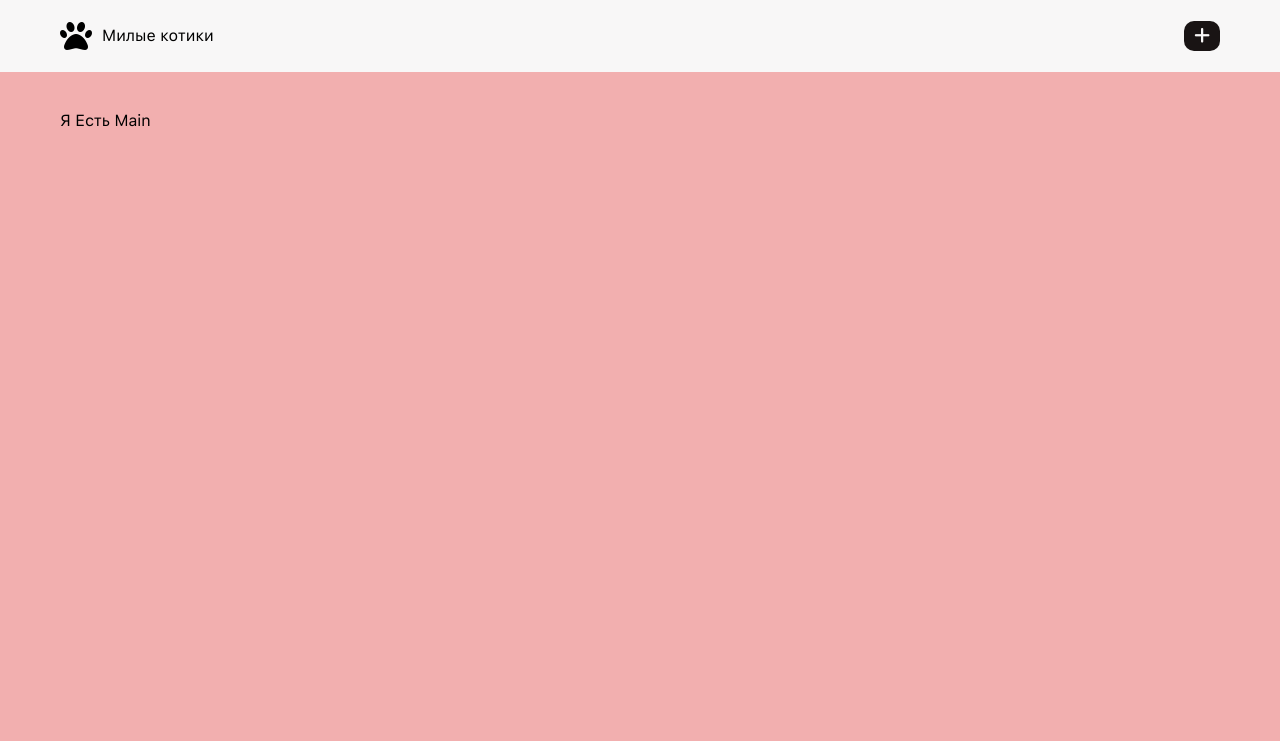
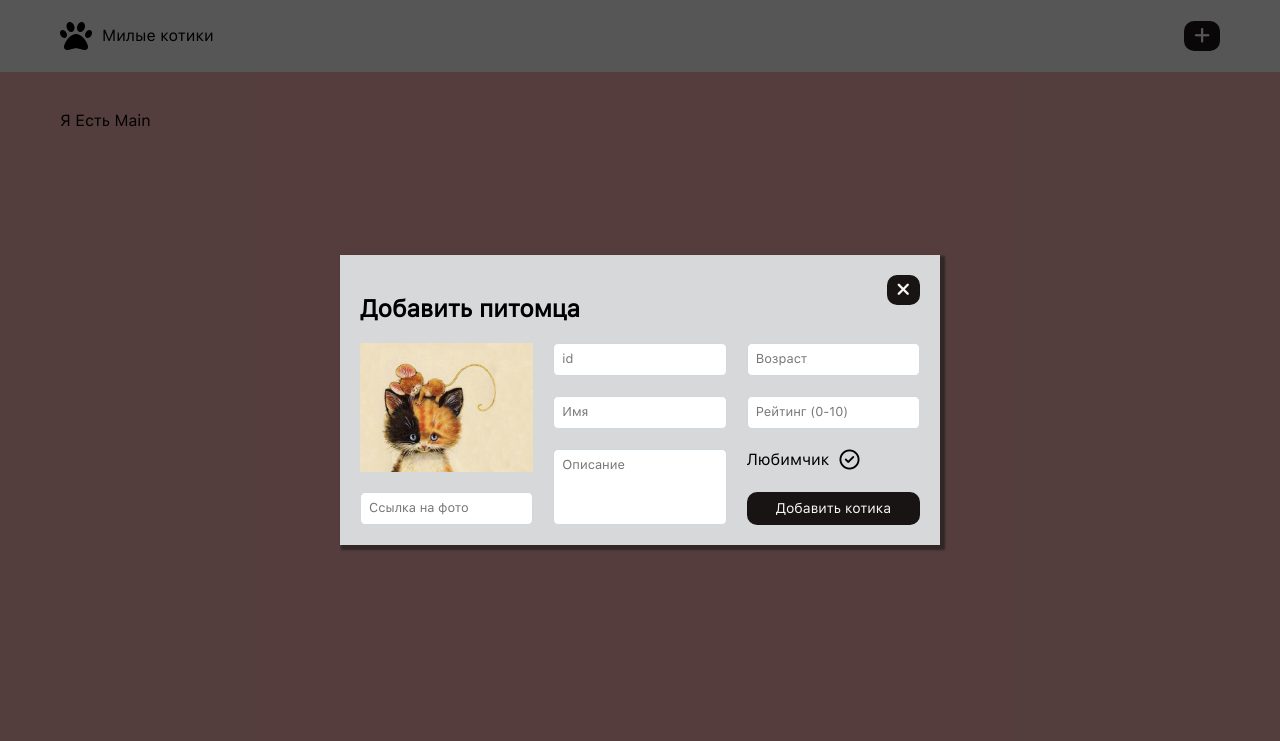
Before and after one commit to aleksei-zhuikov/Cats-project, a plain HTML site: page index.html in a window 1280 px wide. Shown: the top 741 px of the page. Drawn offline with Linux system fonts and the light colour scheme.

Commit message:
added popup and popup-form

```diff
--- a/css/_variables.css
+++ b/css/_variables.css
@@ -10,4 +10,6 @@
 	--text-second-color: #7b8e98;
 	--color-outline: #cfd8dc;
 	--accent-color: #3554ec;
+	--color-favorite: #2bab07;
+	--color-favorite-focus: rgb(38, 146, 44);
 }
--- /dev/null
+++ b/css/components/_popup.css
@@ -0,0 +1,28 @@
+.popup {
+	display: flex;
+	align-items: center;
+	justify-content: center;
+	position: fixed;
+	width: 100%;
+	height: 100%;
+	background-color: rgba(0, 0, 0, 0.65);
+	z-index: 10;
+	/* visibility: hidden; */
+}
+
+.popup_active {
+	opacity: 1;
+	visibility: visible;
+	transition: linear 0.2s, linear 0.2s;
+	transition-property: opacity, background-color;
+}
+
+.popup__container {
+	max-width: 600px;
+	position: relative;
+	padding: 20px;
+	background-color: var(--bg-popup-form);
+	-webkit-box-shadow: 3px 3px 2px 2px rgba(14, 14, 14, 0.51);
+	-moz-box-shadow: 3px 3px 2px 2px rgba(14, 14, 14, 0.51);
+	box-shadow: 3px 3px 2px 2px rgba(14, 14, 14, 0.51);
+}
--- /dev/null
+++ b/css/components/_popupForm.css
@@ -0,0 +1,95 @@
+.popup__close {
+	position: absolute;
+	top: 20px;
+	right: 20px;
+}
+
+.popup__title {
+	margin: 20px 0;
+}
+
+/* форма */
+
+.form {
+	display: grid;
+	grid-template-columns: repeat(3, 1fr);
+	gap: 20px;
+}
+
+.form__input {
+	outline: none;
+	width: 100%;
+	box-sizing: border-box;
+	border: 1px solid var(--color-outline);
+	border-radius: 5px;
+	padding: 8px;
+}
+
+.form__input::placeholder {
+	font-size: 0.8rem;
+}
+
+.form__input:focus {
+	border: 1px solid var(--accent-color);
+}
+
+input,
+textarea {
+	font-size: 13px;
+	color: rgb(0, 0, 0);
+}
+
+.form__image {
+	grid-row: span 3;
+	background-image: url(../../img/cats-foto-2.jpg);
+	background-size: cover;
+	background-repeat: no-repeat;
+}
+
+.form__textarea {
+	grid-row: span 2;
+	resize: none;
+	height: 100%;
+}
+
+.form__btn {
+	font-size: 14px;
+	width: 100%;
+}
+
+/* Check */
+
+.check {
+	display: flex;
+	align-items: center;
+	position: relative;
+	gap: 10px;
+}
+
+.check__box {
+	font-size: 20px;
+}
+
+.check__title {
+	font-size: 1rem;
+}
+
+.check:hover {
+	cursor: pointer;
+}
+
+.check__input {
+	position: absolute;
+	-webkit-appearance: none;
+	-moz-appearance: none;
+	appearance: none;
+}
+
+.check__input:checked:checked ~ .check__title,
+.check__input:checked:checked ~ .check__box {
+	color: var(--color-favorite);
+}
+.check__input:checked:checked:focus ~ .check__title,
+.check__input:checked:checked:focus ~ .check__box {
+	color: var(--color-favorite-focus);
+}
--- a/css/style.css
+++ b/css/style.css
@@ -11,3 +11,5 @@
 @import url(./components/_header.css);
 @import url(./components/_main.css);
 @import url(./components/_footer.css);
+@import url(./components/_popup.css);
+@import url(./components/_popupForm.css);
--- a/index.html
+++ b/index.html
@@ -44,5 +44,72 @@
 				</div>
 			</div>
 		</footer>
+		<!-- Popup -->
+		<div class="popup">
+			<div class="popup__container">
+				<h2 class="popup__title">Добавить питомца</h2>
+				<button class="popup__close btn btn-reset">
+					<i class="fa-solid fa-xmark"></i>
+				</button>
+				<form class="form">
+					<div class="form__image"></div>
+					<input
+						type="number"
+						class="form__input"
+						name="id"
+						min="1"
+						required
+						placeholder="id"
+					/>
+					<input
+						type="number"
+						class="form__input"
+						name="age"
+						placeholder="Возраст"
+					/>
+					<input
+						type="text"
+						class="form__input"
+						name="name"
+						required
+						placeholder="Имя"
+					/>
+					<input
+						type="number"
+						class="form__input"
+						name="rate"
+						placeholder="Рейтинг (0-10)"
+						min="0"
+						max="10"
+					/>
+					<textarea
+						name="description"
+						class="form__input form__textarea"
+						placeholder="Описание"
+					></textarea>
+					<label class="check">
+						<input
+							type="checkbox"
+							class="form__chekbox check__input"
+							name="favorite"
+							id=""
+						/>
+						<span class="check__title">Любимчик</span>
+						<span class="check__box">
+							<i class="fa-regular fa-circle-check"></i>
+						</span>
+					</label>
+					<input
+						type="url"
+						class="form__input form__input_img"
+						name="img_link"
+						placeholder="Ссылка на фото"
+					/>
+					<button type="button" class="form__btn btn btn-reset">
+						Добавить котика
+					</button>
+				</form>
+			</div>
+		</div>
 	</body>
 </html>
```
